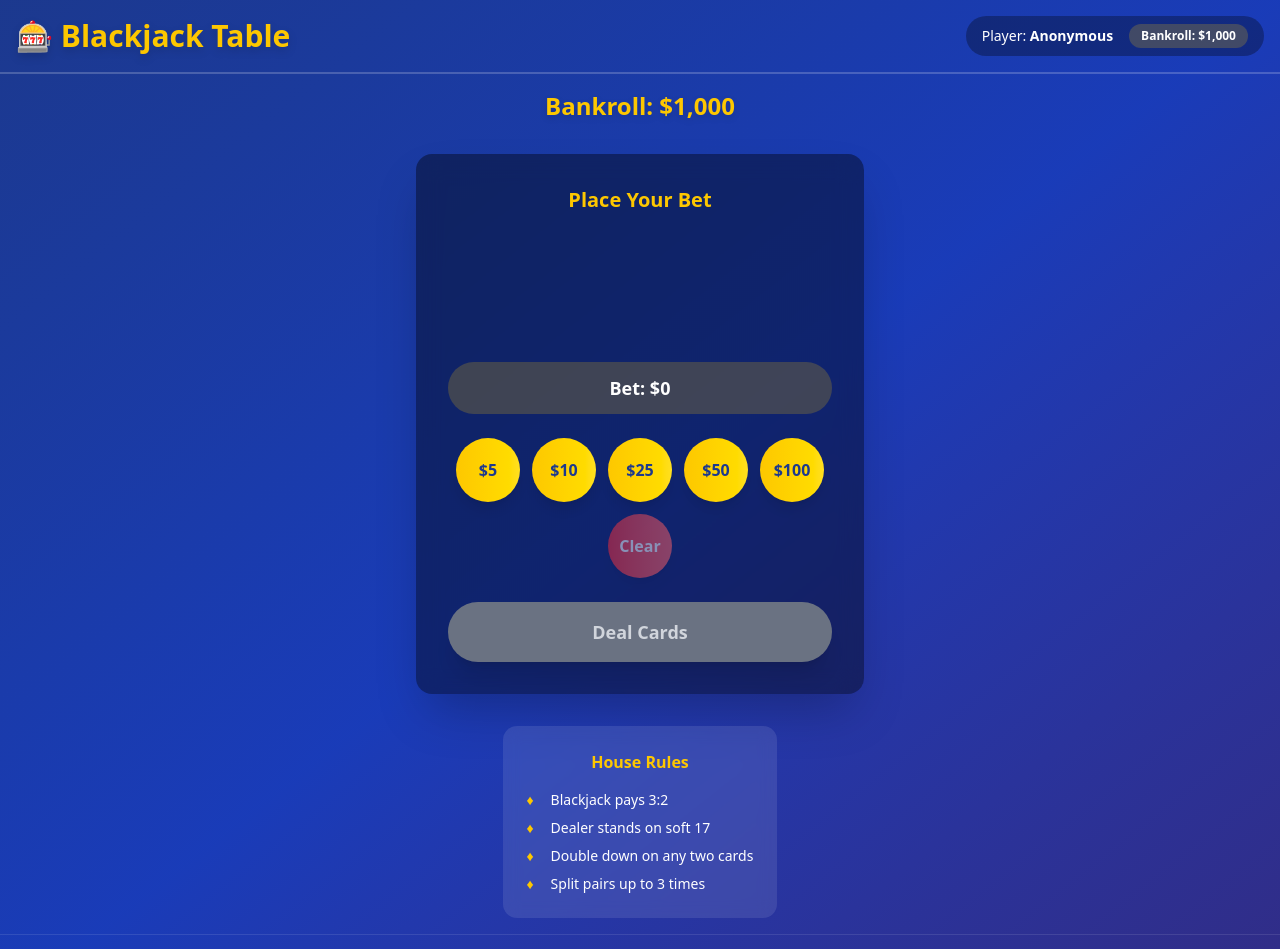
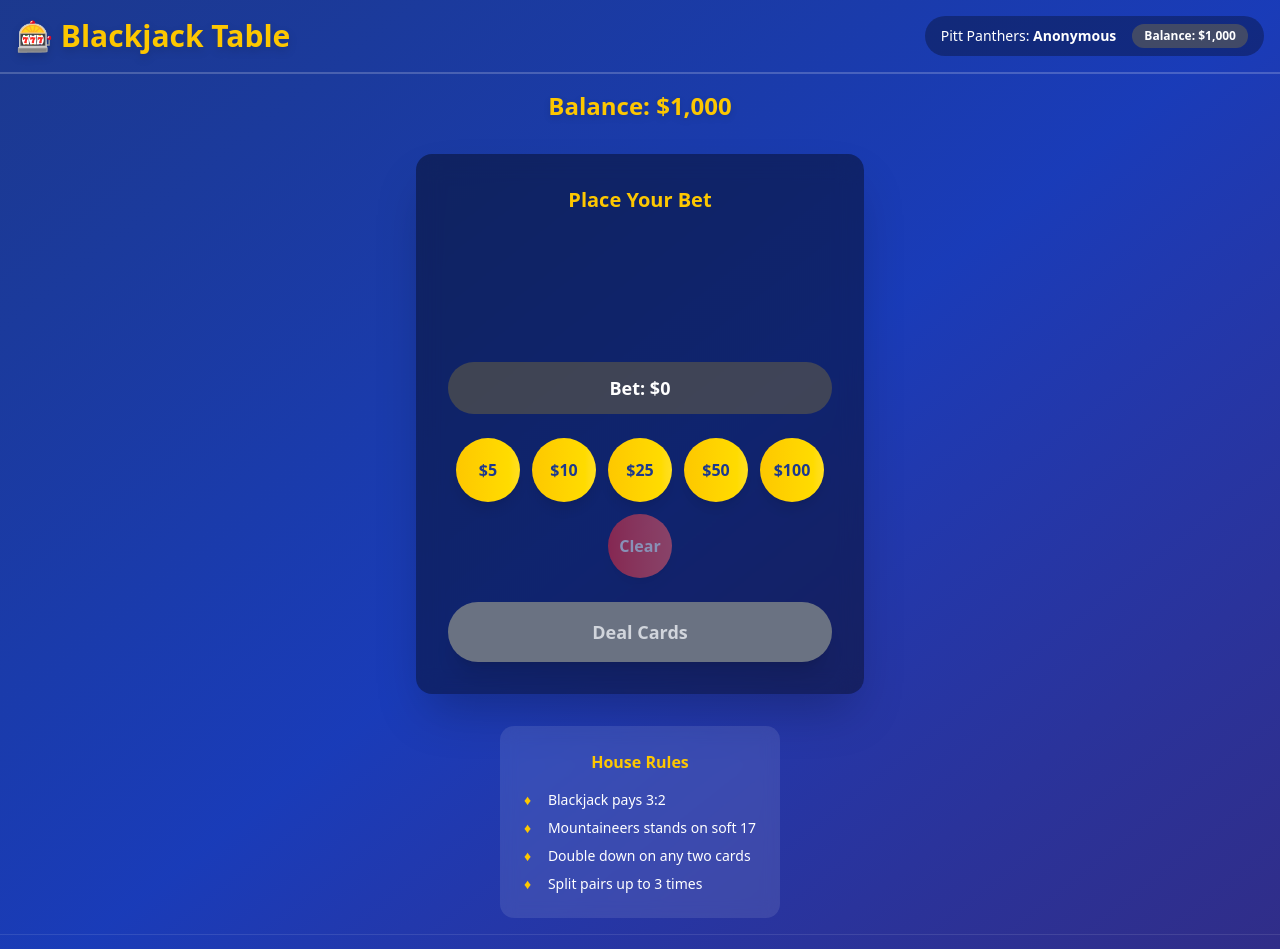
Before and after one commit to syskhill/SteeleHacks, a Next.js app: page /table in a window 1280 px wide. Shown: the top 949 px of the page. Built offline with nearby package versions, Linux system fonts and the light colour scheme.

Commit message:
changed names for dealer and player

```diff
--- a/src/app/table/page.tsx
+++ b/src/app/table/page.tsx
@@ -230,9 +230,9 @@ const BlackjackTable: React.FC = () => {
       else result = 0;
 
       const msg = result > 0
-        ? 'You Win! 🎉'
+        ? 'Panthers Win! 🎉'
         : result < 0
-        ? 'Dealer Wins! 😤'
+        ? 'Mountaineers Win! Couches are burning! 😤'
         : 'Push! 🤝';
 
       endGame(msg, result, result > 0 ? 'success' : result < 0 ? 'error' : 'info');
@@ -389,9 +389,9 @@ const BlackjackTable: React.FC = () => {
             {(gameMode === 'betting' ? '🎰 Blackjack Table' : '🎰 Blackjack Game')}
           </h1>
           <div className="bg-black/30 px-4 py-2 rounded-full text-sm flex items-center gap-4">
-            <span>Player: <span className="font-semibold">{gameState.player || 'Anonymous'}</span></span>
+            <span>Pitt Panthers: <span className="font-semibold">{gameState.player || 'Anonymous'}</span></span>
             <span className="bg-yellow-400/20 px-3 py-1 rounded-full text-xs font-bold">
-              Bankroll: ${gameState.bankroll.toLocaleString()}
+              Balance: ${gameState.bankroll.toLocaleString()}
             </span>
           </div>
         </div>
@@ -404,7 +404,7 @@ const BlackjackTable: React.FC = () => {
               {/* Bankroll Display */}
               <div className="text-center">
                 <h3 className="text-2xl font-bold text-yellow-400 drop-shadow-md">
-                  Bankroll: ${gameState.bankroll.toLocaleString()}
+                  Balance: ${gameState.bankroll.toLocaleString()}
                 </h3>
               </div>
 
@@ -496,7 +496,7 @@ const BlackjackTable: React.FC = () => {
                     Blackjack pays 3:2
                   </li>
                   <li className="relative pl-6 before:absolute before:left-0 before:text-yellow-400 before:content-['♦']">
-                    Dealer stands on soft 17
+                    Mountaineers stands on soft 17
                   </li>
                   <li className="relative pl-6 before:absolute before:left-0 before:text-yellow-400 before:content-['♦']">
                     Double down on any two cards
@@ -527,7 +527,7 @@ const BlackjackTable: React.FC = () => {
               {/* Dealer Section */}
               <div className="w-full">
                 <div className="text-center mb-4 space-y-2">
-                  <h3 className="text-xl font-bold text-lime-400">Dealer</h3>
+                  <h3 className="text-xl font-bold text-lime-400">West Virginia Mountaineers</h3>
                   <div className="text-lg font-semibold text-white/80">
                     Score: <span className="text-lime-400">{game.gameOver ? calculateHand(game.dealerHand) : getCardValue(game.dealerHand[0] || { value: '0' })}</span>
                   </div>
```
Also changed, not shown: 1 other file (tests, documents, lock files or other folders).
